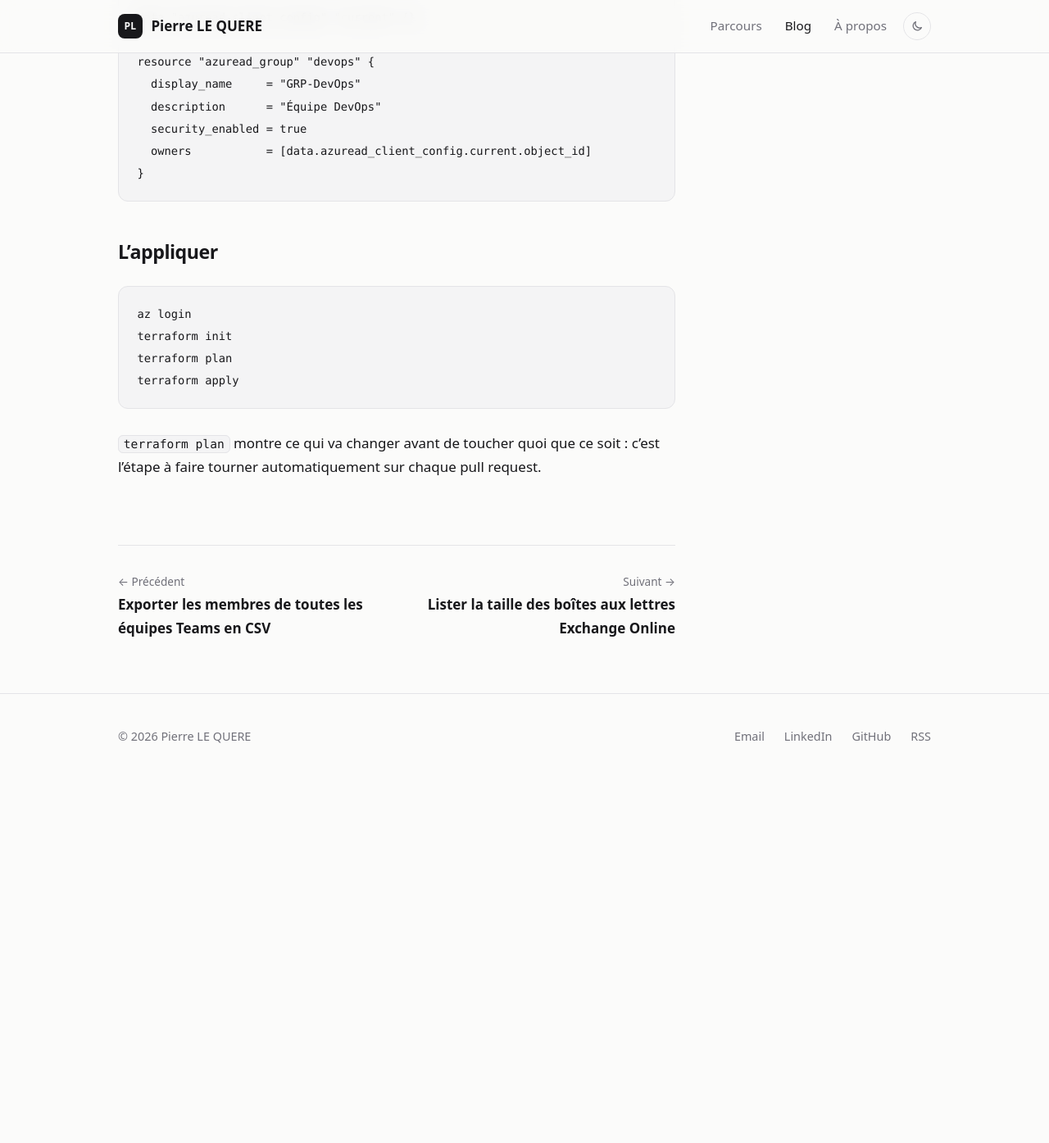
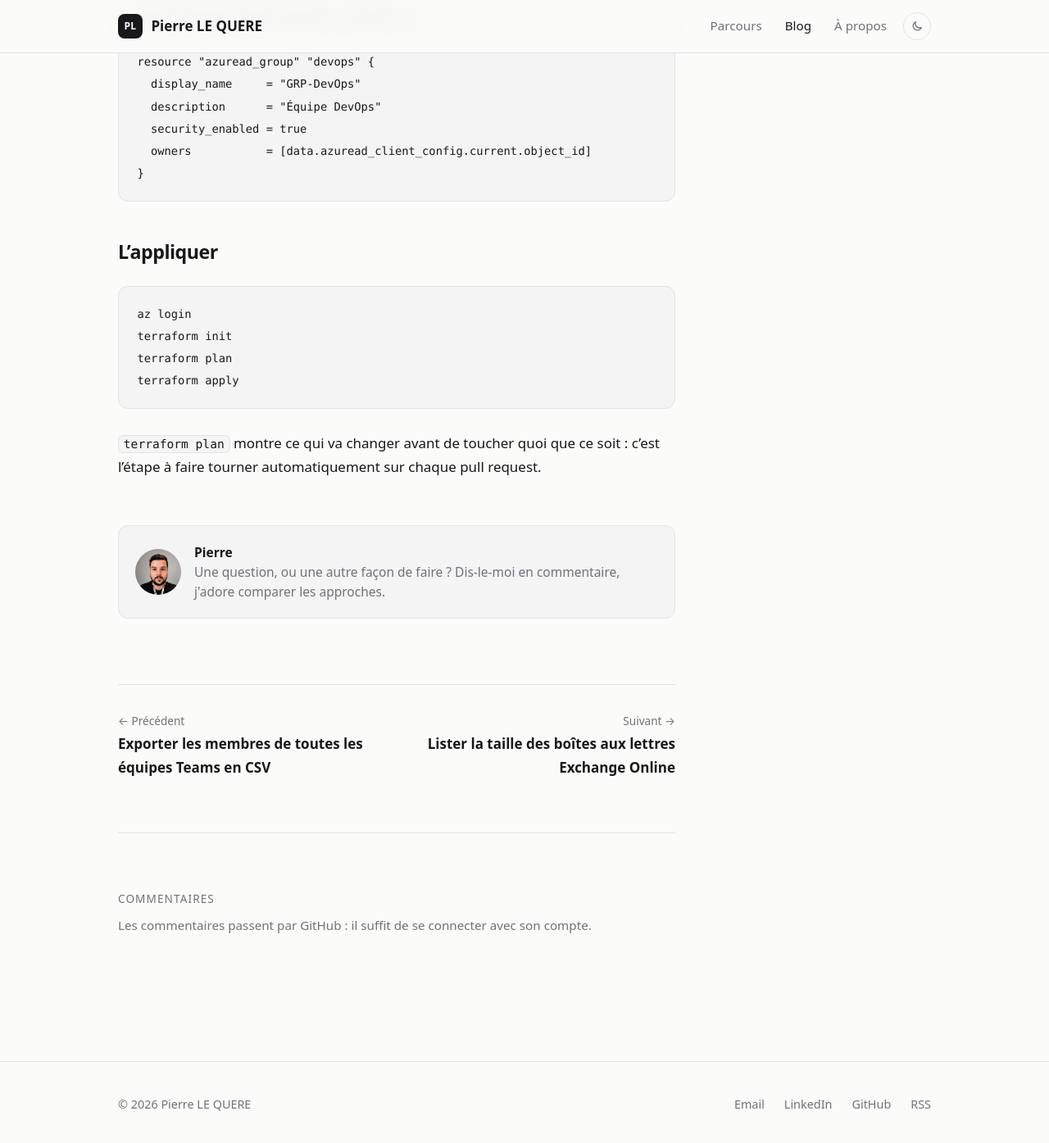
Before and after one commit to pierrelequere/pierrelequere, a Jekyll site: the page built from _posts/2026-11-19-groupe-entra-id-avec-terraform.md, in a window 1280 px wide and 1400 px high, scrolled down 1105 px. Shown: the top 1395 px of the window at 82% size. Built offline with Jekyll 4.4.1, drawn with Linux system fonts in a browser that asks for light colours; our own code applies the rules of GitHub Pages for plain Markdown files; comment, search, counter and statistics services are not loaded; before the commit the page ends 2056 px from its top, so only the background shows below that.

Commit message:
Commentaires GitHub sous les articles, signature et touche personnelle
Co-Authored-By: Claude Opus 5.5 <noreply@anthropic.com>
Claude-Session: https://claude.ai/code/session_01XuQMziPbrBtxdkPBpHTE6o

```diff
--- a/_config.yml
+++ b/_config.yml
@@ -19,5 +19,8 @@ plugins:
   - jekyll-seo-tag
   - jekyll-sitemap
 
+# Commentaires des articles (utterances : stockés dans les issues GitHub de ce dépôt)
+comments_repo: pierrelequere/pierrelequere
+
 exclude:
   - README.md
--- a/_data/cv.yml
+++ b/_data/cv.yml
@@ -11,7 +11,9 @@ presentation: >
   environnements Microsoft 365 : pipelines CI/CD, Terraform et beaucoup de PowerShell.
   Avant ça, j'ai passé plusieurs années à migrer et administrer des environnements Microsoft.
   Ici, je partage ce que j'apprends en chemin.
-hors_clavier: Guitare et chant (plutôt blues et rock'n'roll), course à pied, football entre amis et pêche.
+hors_clavier: >
+  Musicien depuis l'âge de 8 ans : guitare et chant, surtout du blues et du rock'n'roll.
+  Le reste du temps, je cours, je tape dans un ballon avec les copains ou je pars pêcher.
 email: pierrelequere2@gmail.com
 photo: /assets/img/pierre.jpg
 
--- a/_layouts/default.html
+++ b/_layouts/default.html
@@ -47,6 +47,8 @@
       var dark = root.dataset.theme ? root.dataset.theme === 'dark' : matchMedia('(prefers-color-scheme: dark)').matches;
       root.dataset.theme = dark ? 'light' : 'dark';
       try { localStorage.setItem('theme', root.dataset.theme); } catch (e) {}
+      var frame = document.querySelector('.utterances-frame');
+      if (frame) frame.contentWindow.postMessage({ type: 'set-theme', theme: dark ? 'github-light' : 'github-dark' }, 'https://utteranc.es');
     });
   </script>
 </body>
--- a/_layouts/post.html
+++ b/_layouts/post.html
@@ -23,8 +23,36 @@ layout: default
     {{ content }}
   </div>
 
+  <aside class="signature narrow">
+    <img src="{{ site.data.cv.photo | relative_url }}" alt="" width="56" height="56">
+    <p><strong>Pierre</strong><br>Une question, ou une autre façon de faire ? Dis-le-moi en commentaire, j'adore comparer les approches.</p>
+  </aside>
+
   <nav class="pager narrow">
     {% if page.previous %}<a href="{{ page.previous.url | relative_url }}"><small>← Précédent</small>{{ page.previous.title }}</a>{% else %}<span></span>{% endif %}
     {% if page.next %}<a class="next" href="{{ page.next.url | relative_url }}"><small>Suivant →</small>{{ page.next.title }}</a>{% endif %}
   </nav>
+
+  {% if site.comments_repo %}
+  <section class="comments narrow" aria-labelledby="titre-commentaires">
+    <h2 class="section-title" id="titre-commentaires">Commentaires</h2>
+    <p class="comments-note">Les commentaires passent par GitHub : il suffit de se connecter avec son compte.</p>
+    <div id="utterances"></div>
+    <script>
+      (function () {
+        var r = document.documentElement;
+        var dark = r.dataset.theme ? r.dataset.theme === 'dark' : matchMedia('(prefers-color-scheme: dark)').matches;
+        var s = document.createElement('script');
+        s.src = 'https://utteranc.es/client.js';
+        s.async = true;
+        s.crossOrigin = 'anonymous';
+        s.setAttribute('repo', '{{ site.comments_repo }}');
+        s.setAttribute('issue-term', 'pathname');
+        s.setAttribute('label', 'commentaire');
+        s.setAttribute('theme', dark ? 'github-dark' : 'github-light');
+        document.getElementById('utterances').appendChild(s);
+      })();
+    </script>
+  </section>
+  {% endif %}
 </article>
--- a/assets/css/style.css
+++ b/assets/css/style.css
@@ -142,6 +142,16 @@ pre code { background: none; border: 0; padding: 0; font-size: .86rem; }
 .pager small { display: block; color: var(--muted); font-weight: 400; font-size: .85rem; margin-bottom: .2rem; }
 .pager .next { text-align: right; }
 
+/* Signature et commentaires des articles */
+.signature { display: flex; gap: 1rem; align-items: center; margin-top: 3.5rem; padding: 1.25rem; background: var(--soft); border: 1px solid var(--line); border-radius: 12px; }
+.signature img { width: 56px; height: 56px; border-radius: 50%; object-fit: cover; flex-shrink: 0; }
+.signature p { margin: 0; color: var(--muted); font-size: .97rem; line-height: 1.55; }
+.signature strong { color: var(--text); }
+.comments { margin: 0 0 4rem; }
+.comments .section-title { margin-bottom: .75rem; }
+.comments-note { margin: 0 0 1rem; color: var(--muted); font-size: .95rem; }
+.utterances { max-width: 100%; }
+
 /* ─── Pied de page ─── */
 .footer { border-top: 1px solid var(--line); padding: 2.5rem 0; color: var(--muted); font-size: .9rem; }
 .footer .wrap { display: flex; justify-content: space-between; flex-wrap: wrap; gap: 1rem; }
```
Also changed, not shown: README.md.
